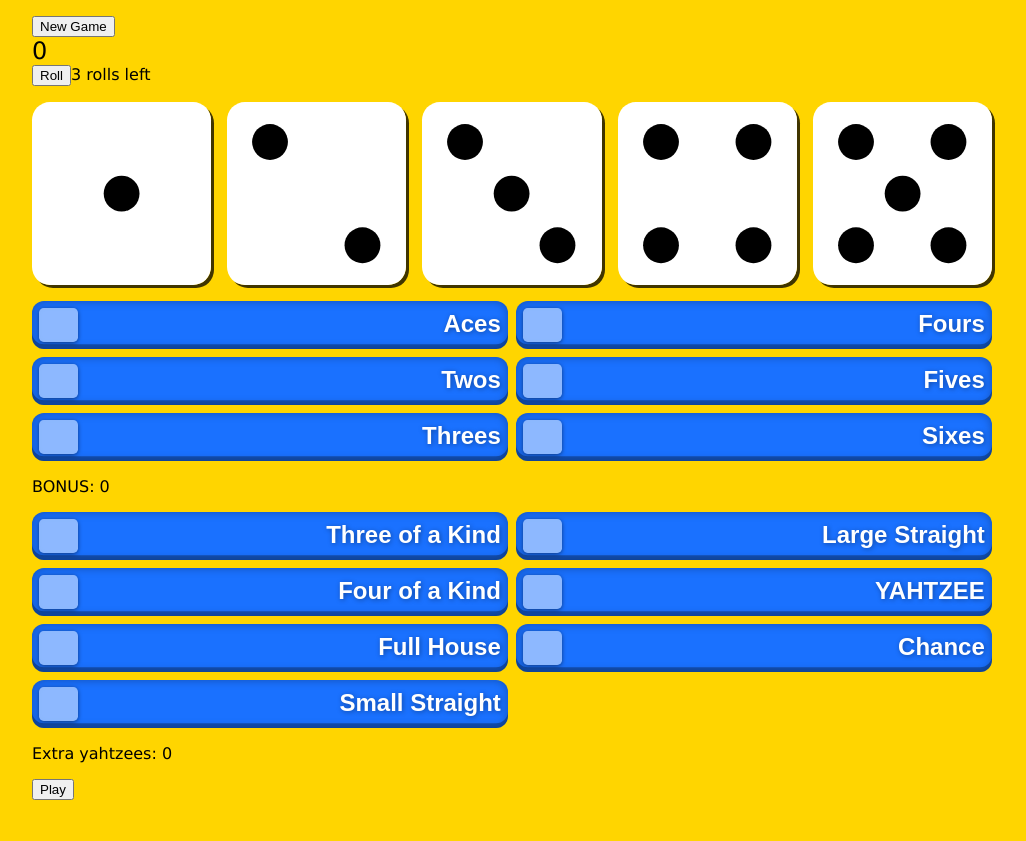
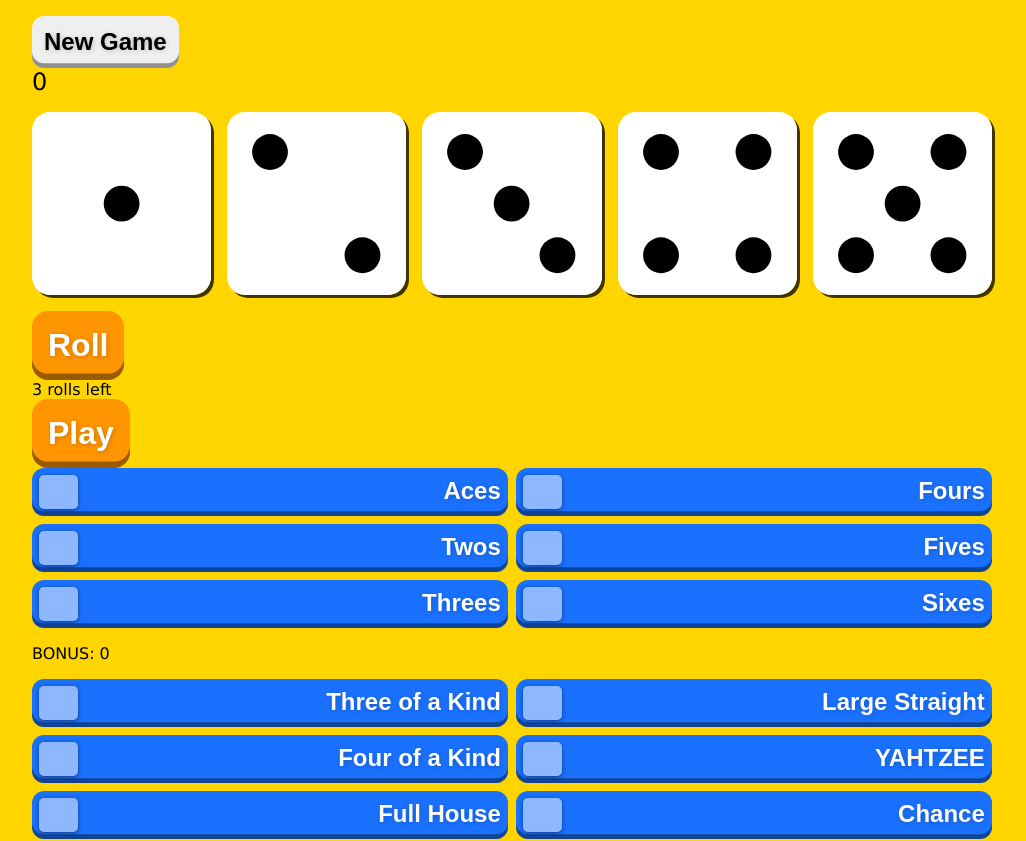
Before and after one commit to bbanting/react-trial, a React (Create React App) app: page / in a window 1280 px wide. Shown: the top 841 px of the page, without its empty margins (128-1154 px from the left). Before the commit the page ends 816 px from the top, so only its background shows below. Built offline with nearby package versions, Linux system fonts and the light colour scheme.

Commit message:
Styled buttons; moved play and roll buttons between the dice and scoring sections

```diff
--- a/src/App.js
+++ b/src/App.js
@@ -1,7 +1,7 @@
 import React, { useState, useEffect, useRef } from 'react';
 import {STATE, HANDS, range, getDiceValues, getCounts, getScoreCookie, setScoreCookie} from "./util";
-import DiceSection from './DiceSection';
-import ScoringSection from "./ScoringSection";
+import DiceSection, {RollButton} from './DiceSection';
+import ScoringSection, {PlayButton} from "./ScoringSection";
 
 
 function Game(props) {
@@ -12,6 +12,7 @@
   const [dice, setDice] = useState(range(1, 6).map(n => ({value: n, locked: false, new: false})));
   const [diceHist, setDiceHist] = useState([]);
   const [scores, setScores] = useState(range(1, 14).fill(null));
+  const [selected, setSelected] = useState(null);
   // time stores the start time of the game and, at game finish, the total elapsed time
   const [time, setTime] = useState(Date.now());
 
@@ -76,15 +77,27 @@
       <NewGameButton resetFunc={newGame} />
       <ScoreDisplay score={getScore()} />
       <DiceSection
-        dice={dice} setDice={setDice} setDiceHist={setDiceHist}
+        dice={dice} setDice={setDice}
+        rolls={rolls}
+        gameState={gameState}
+        />
+      <RollButton
+        dice={dice} setDice={setDice}
+        setDiceHist={setDiceHist}
         rolls={rolls} setRolls={setRolls}
-        gameState={gameState} setGameState={changeGameState}
+        gameState={gameState} setGameState={setGameState}
+        />
+      <PlayButton
+        scores={scores} setScores={setScores}
+        dice={dice} setDice={setDice}
+        selected={selected} setSelected={setSelected}
+        setYahtzees={setYahtzees} gameState={gameState}
         />
       <ScoringSection
-        scores={scores} setScores={setScores}
-        dice={dice} setDice={setDice}
+        selected={selected} setSelected={setSelected}
+        scores={scores}
         gameState={gameState}
-        yahtzees={yahtzees} setYahtzees={setYahtzees}
+        yahtzees={yahtzees}
         />
       {gameState === STATE.FINISH &&
         <Stats
@@ -101,7 +114,7 @@
 
 function NewGameButton({resetFunc}) {
   return (
-    <button onClick={resetFunc}>
+    <button className="newgamebtn" onClick={resetFunc}>
       New Game
     </button>
   );
--- a/src/DiceSection.js
+++ b/src/DiceSection.js
@@ -12,9 +12,8 @@
 }
 
 
-function DiceSection({ dice, setDice, setDiceHist, rolls, setRolls, gameState, setGameState }) {
+function DiceSection({ dice, setDice, rolls, gameState }) {
   /**The section containing the dice and roll button. */
-  const prevDiceVals = useRef(range(1, 6));
 
   function setLockFactory(index) {
     const func = (value) => {
@@ -28,17 +27,10 @@
 
   return (
     <div>
-      <RollButton
-          dice={dice} setDice={setDice}
-          prevDiceVals={prevDiceVals} setDiceHist={setDiceHist}
-          rolls={rolls} setRolls={setRolls}
-          gameState={gameState} setGameState={setGameState}
-          />
       <div className="dice-container">
         {dice.map(
           (die, i) => <Die
               key={i} die={die}
-              prevDieVal={prevDiceVals.current[i]}
               setLock={setLockFactory(i)} rolls={rolls} />
           )}
       </div>
@@ -47,7 +39,7 @@
 }
 
 
-function RollButton({ dice, setDice, prevDiceVals, setDiceHist, rolls, setRolls, gameState, setGameState }) {
+function RollButton({ dice, setDice, setDiceHist, rolls, setRolls, gameState, setGameState }) {
   /**The button the user clicks to roll the dice. */
   useEffect(() => {
     if (rolls < 1) {
@@ -67,30 +59,31 @@
     if (rolls < 1) setRolls(3);
 
     const newDice = [];
+    const forHistory = [];
     for (let die of dice) {
       if (die.locked) {
         newDice.push({...die, ...{new: false}});
       } else {
         const n = getDieRoll();
         newDice.push({value: n, locked: false, new: true});
+        forHistory.push(n);
       }
     }
-    prevDiceVals.current = getDiceValues(dice);
     setDice(newDice);
     setRolls(n => n - 1);
-    setDiceHist(d => d.concat(getDiceValues(newDice)));
+    setDiceHist(d => d.concat(forHistory));
   }
 
   return (
     <div>
-      <button onClick={rollDice}>Roll</button>
+      <button className="rollbtn" onClick={rollDice}>Roll</button>
       {rolls} roll{rolls!==1 && "s"} left
     </div>
     );
 }
 
 
-function Die({ die, prevDieVal, setLock, rolls }) {
+function Die({ die, setLock, rolls }) {
   /**A single die in the game. */
   const dieClass = `die${die.locked ? " locked" : ""}`;
   const shapeClass = shapeClasses[die.value];
@@ -127,4 +120,6 @@
   );
 }
 
+
+export {RollButton};
 export default DiceSection;
--- a/src/ScoringSection.js
+++ b/src/ScoringSection.js
@@ -42,16 +42,8 @@
 }
 
 
-function ScoringSection({scores, setScores, dice, setDice, gameState, yahtzees, setYahtzees}) {
-  /**The list of hands that may be selected for scoring. */
-  const [selected, setSelected] = useState(null);
-
-  function select(index) {
-    if (![STATE.ROLLING, STATE.SCORING].includes(gameState)) return;
-    if (index == selected) setSelected(null);
-    else if (scores[index] === null) setSelected(() => index);
-  }
-
+function PlayButton({scores, setScores, dice, setDice, selected, setSelected, setYahtzees, gameState}) {
+  /**The button to confirm a play choice. */
   function setScore() {
     if (![STATE.ROLLING, STATE.SCORING].includes(gameState) || selected === null) return;
 
@@ -66,15 +58,31 @@
     setDice(dice.map(d => ({"value": d.value, "locked": false})));
     setSelected(null);
   }
+  return (
+    <button className="playbtn" onClick={setScore}>
+      Play
+    </button>
+  );
+}
+
+
+function ScoringSection({selected, setSelected, scores, gameState, yahtzees}) {
+  /**The list of hands that may be selected for scoring. */
+  function select(index) {
+    if (![STATE.ROLLING, STATE.SCORING].includes(gameState)) return;
+    if (index == selected) setSelected(null);
+    else if (scores[index] === null) setSelected(() => index);
+  }
 
   return (
     <>
       <UpperHands selected={selected} selectFunc={select} scores={scores} />
       <LowerHands selected={selected} selectFunc={select} scores={scores} />
       <p>Extra yahtzees: {yahtzees}</p>
-      <button onClick={setScore}>Play</button>
     </>
   );
 }
 
+
+export {PlayButton};
 export default ScoringSection;
--- a/src/index.css
+++ b/src/index.css
@@ -19,6 +19,25 @@
   margin: 0;
 }
 
+button {
+  position: relative;
+  top: 0;
+  display: block;
+  box-shadow: 0 -0.2em hsla(0, 0%, 0%, 0.4) inset;
+  font-weight: bold;
+  text-shadow: 1px 1px 5px hsla(0, 0%, 0%, 0.2);
+  border: 0;
+  border-radius: .5em;
+  transition: all .05s linear;
+  padding: .3em;
+}
+
+button:active {
+  top: 0.1em;
+  box-shadow: 0 -0.1em hsla(0, 0%, 0%, 0.4) inset,
+              0 .2em .3em hsla(0, 0%, 0%, 0.1) inset;
+}
+
 button:hover {
   cursor:pointer;
 }
@@ -26,6 +45,25 @@
 /* button:focus {
   outline: none;
 } */
+
+.newgamebtn {
+  padding: .5em;
+  font-size: 1.5em;
+}
+
+.playbtn {
+  font-size: 2em;
+  padding: .5em;
+  background-color: hsl(35, 100%, 50%);
+  color: white;
+}
+
+.rollbtn {
+  font-size: 2em;
+  padding: .5em;
+  background-color: hsl(35, 100%, 50%);
+  color: white;
+}
 
 .hand-container {
   display: grid;
@@ -40,34 +78,18 @@
 }
 
 .hand {
-  position: relative;
-  top: 0;
-  display: block;
-  box-shadow: 0 -0.2em hsla(0, 0%, 0%, 0.3) inset, 0 0 .4em hsla(0, 0%, 0%, 0.3) inset;
-  text-shadow: 1px 1px 5px hsla(0, 0%, 0%, 0.368);
   font-size: 1.5em;
-  font-weight: bold;
   text-align: right;
   color: white;
   background-color: hsl(217, 100%, 55%);
-  padding: .3em;
-  border: 0;
-  border-radius: .5em;
-  transition: all .05s ease-out;
-}
-
-.hand:active {
-  position: relative;
-  top: 0.1em;
-  box-shadow: 0 -0.1em hsla(0, 0%, 0%, 0.3) inset, 0 0 .4em hsla(0, 0%, 0%, 0.3) inset;
 }
 
 .selected {
-  background-color: orange
+  background-color: hsl(217, 100%, 35%);
 }
 
 .played {
-  background-color: hsl(0, 0%, 32%);
+  background-color: hsl(0, 0%, 35%);
 }
 
 .handscore {
```
